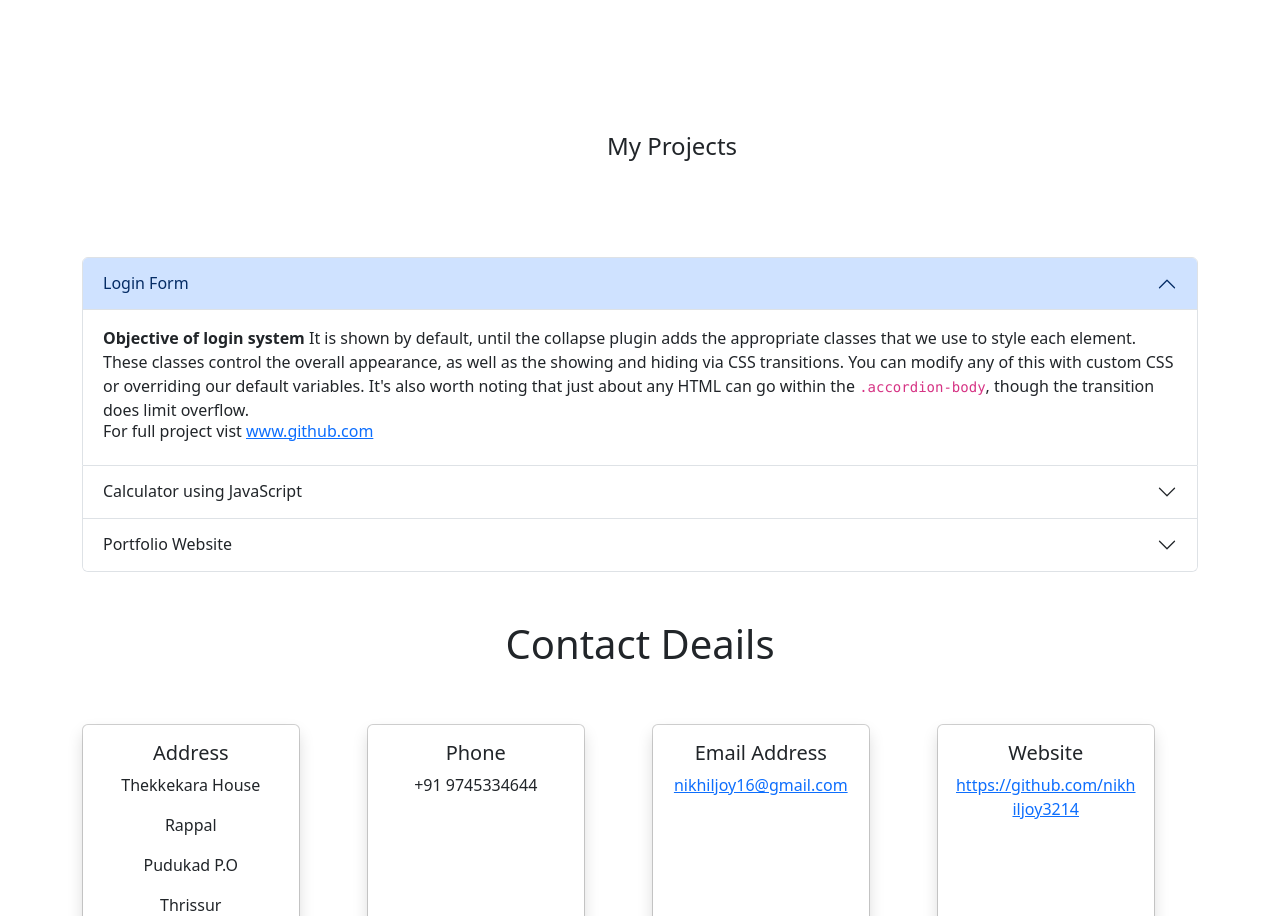
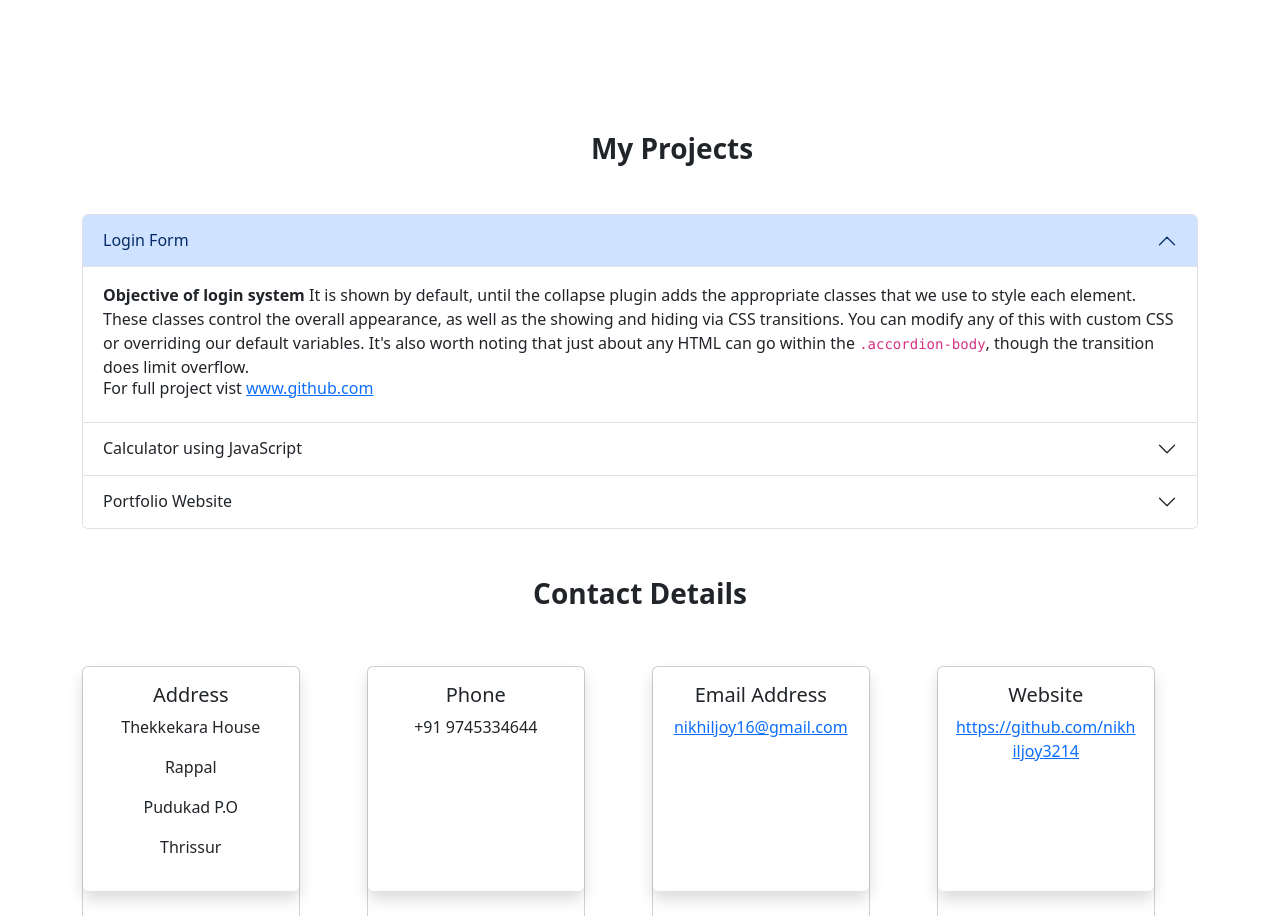
Before and after one commit to nikhiljoy3214/portfolio1, a plain HTML site: page index.html in a window 1280 px wide. Shown: the part 1540-2456 px from the top of the page. Drawn offline with nearby package versions, Linux system fonts and the light colour scheme.

Commit message:
secondon

```diff
--- a/index.html
+++ b/index.html
@@ -57,7 +57,7 @@
         </section>
 
         <div class="row container" style="display: flex;justify-content: center;margin: 0 0rem; height: 100vh;">
-          <h1 style="display: flex;justify-content: center;" class="fw-bold mt-5" id="webresume">Resume</h1>
+          <h3 style="display: flex;justify-content: center;" class="fw-bold mt-5" id="webresume">Resume</h3>
             <div class="col-lg-6 col-md-6 col-sm-6 mt-5 text-center">
             <h4 class="ps-5">Education</h4>
                 <div class="row ps-5">
@@ -285,7 +285,7 @@
                 </div> -->
           <!-- PROJECTS -->
         </div>
-        <h4 class=" text-center mt-5 pb-5" id="project">My Projects</h4>
+        <h3 class=" text-center fw-bold mt-5" id="project">My Projects</h3>
 
             <div class="container mt-5" id="forenquires">
               <div class="accordion" id="accordionExample">
@@ -336,7 +336,7 @@
                 <p>Watching Movies </p>
  </div> -->
 
-<h1 class="p-5" style="text-align: center;">Contact Deails</h1>
+<h3 class="p-5 fw-bold" style="text-align: center;">Contact Details</h3>
 
         <div class="home-sci ps-5">
             <a href="https://www.facebook.com/nikhil.joy.39108/"><i class='bx bxl-facebook'></i></a>
```
